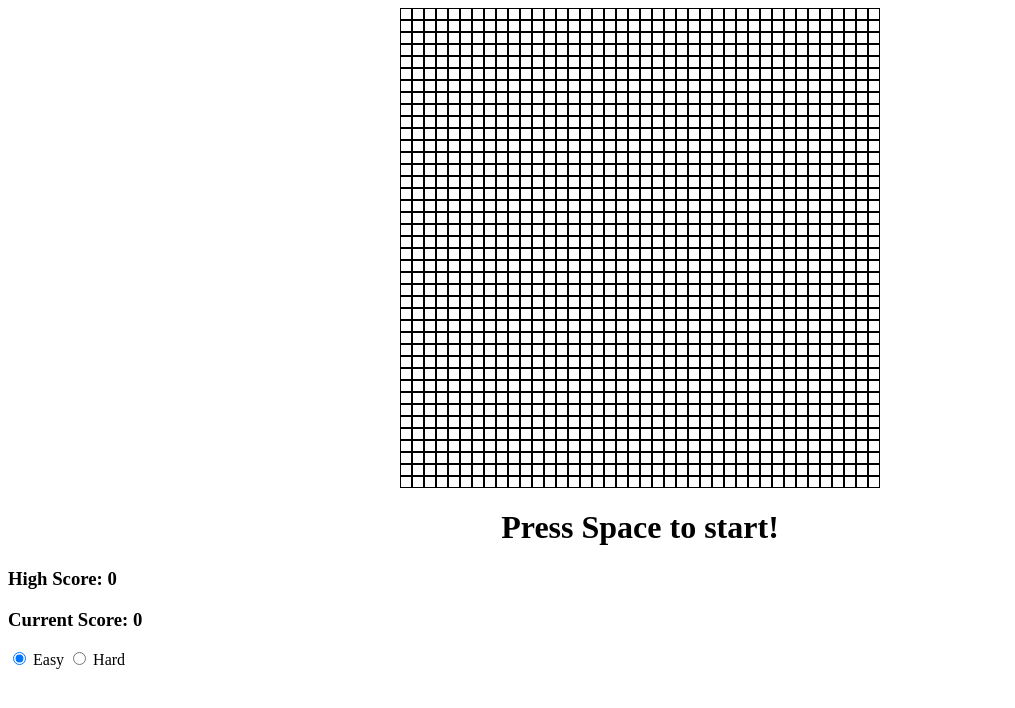
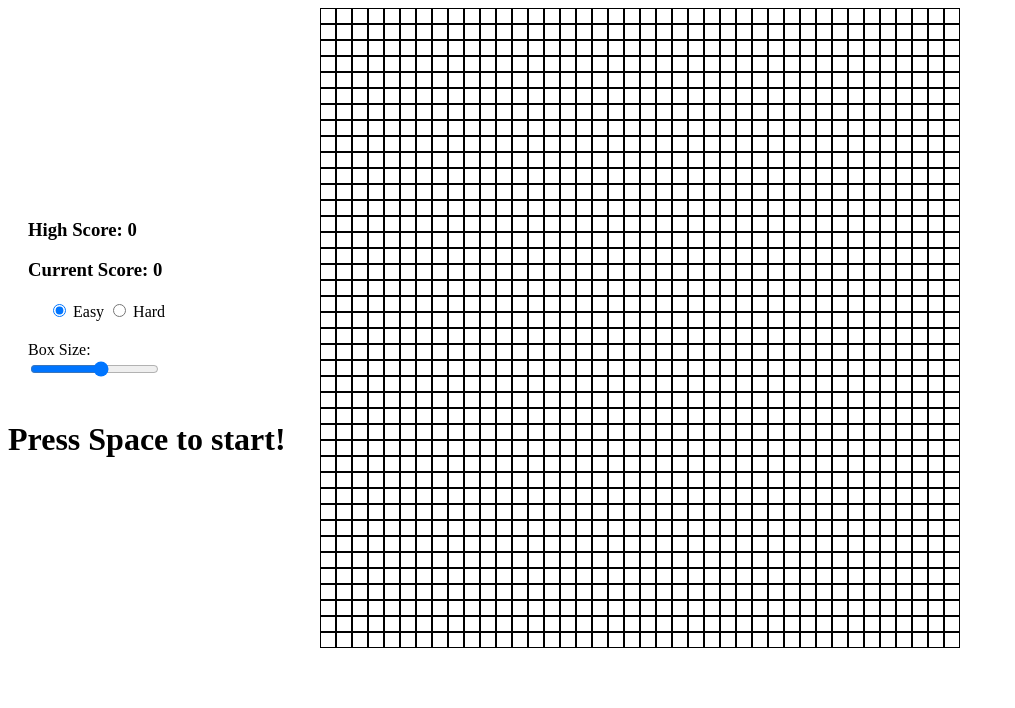
Before and after one commit to kylexrose/snakeGame, a plain HTML site: page index.html in a window 1280 px wide. Shown: the whole page, without its empty margins (0-1015 px from the left). Drawn offline with Linux system fonts and the light colour scheme.

Commit message:
added box size slider

```diff
--- a/index.html
+++ b/index.html
@@ -11,6 +11,9 @@
     <div id="grid"></div>
     <div id="bottom">
         <h1>Press Space to start!</h1>
+    </div>
+
+    <div class="leftSide">
         <h3 id="highScore">High Score: </h3>
         <h3 id="currentScore">Current Score: </h3>
             <form>
@@ -19,6 +22,8 @@
                 <input type="radio" id="hard" name="difficulty" value="hard">
                 <label for="hard">Hard</label>
             </form>
+            <label for="boxSize">Box Size: </label><br>
+            <input type="range" min="5" max="14" value="10" class="slider" id="boxSize" oninput="boxSize(this.value)">
     </div>
 </body>
 <script src="main.js"></script>
--- a/main.js
+++ b/main.js
@@ -13,6 +13,16 @@ for (let row = 1; row <= height; row++){
 document.getElementById("grid").innerHTML = grid;
 document.getElementById("highScore").innerHTML = "High Score: " + highScore;
 document.getElementById("currentScore").innerHTML = "Current Score: " + currentScore;
+
+function boxSize(size){
+    let cells = document.getElementsByClassName("cell");
+    for (let i = 0; i < cells.length; i++){
+        cells[i].style.height = size + "px";
+        cells[i].style.width = size + "px";
+    }
+}
+
+boxSize(14);
 //-----------------------------------------------------------------------------------------------------------------
 let difficultyHTML = document.getElementsByName("difficulty");
 let direction;
--- a/style.css
+++ b/style.css
@@ -31,5 +31,17 @@
 }
 
 h1 {
-    text-align: center;
+    position: fixed;
+    top: 50%;
+    float: right;
 }
+
+.leftSide {
+    position: fixed;
+    top: 25%;
+    margin-left: 20px;
+}
+
+form {
+    margin: 20px;
+}
```
Lines whose indentation alone changed are shown as unchanged.
